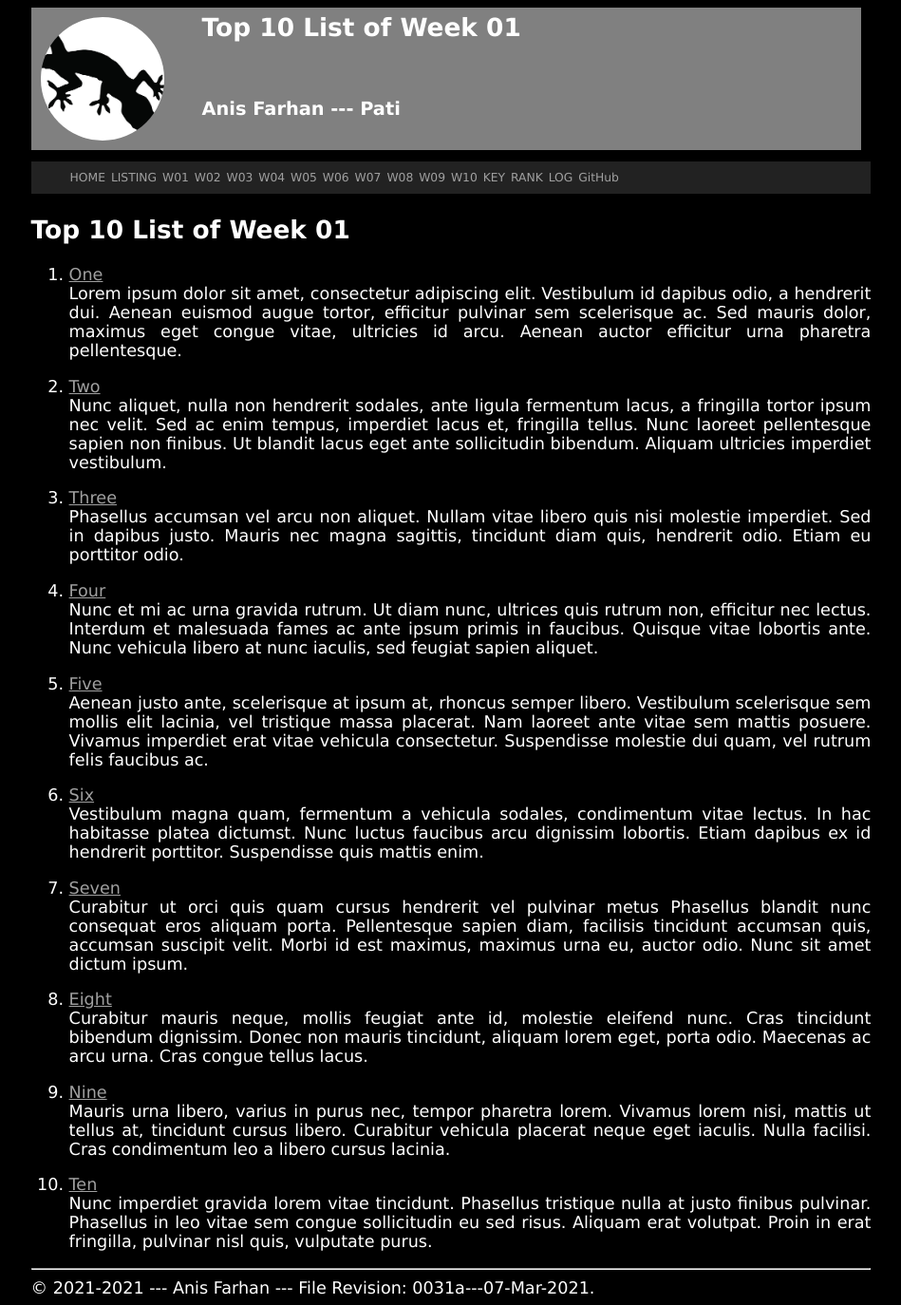
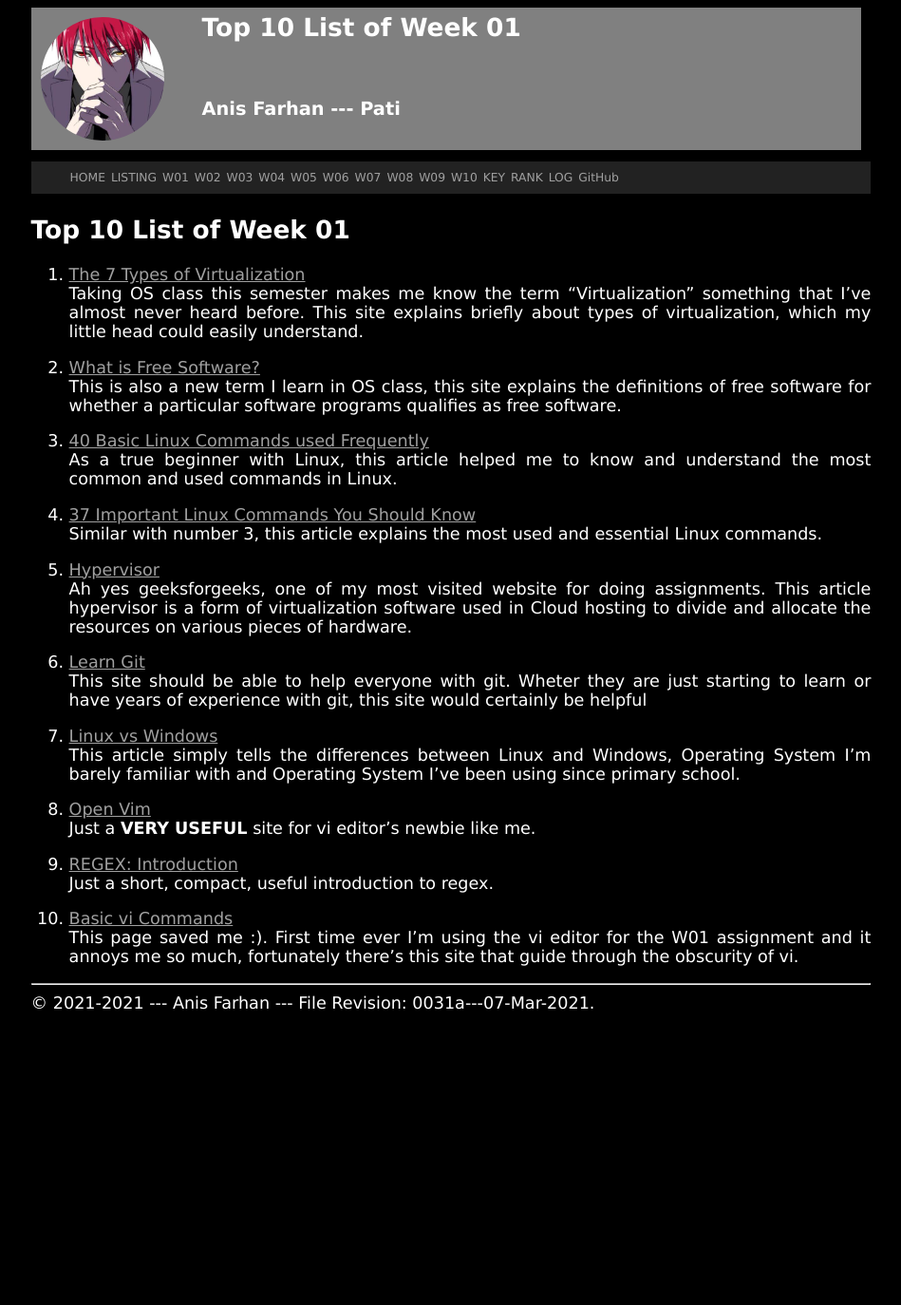
Before and after one commit to anisfarhan/os211, a Jekyll site: the page built from w01.md, in a window 1280 px wide. Shown: the whole page at 95% size, without its empty margins (165-1114 px from the left). Built offline with Jekyll 4.4.1, drawn with Linux system fonts in a browser that asks for light colours; our own code applies the rules of GitHub Pages for plain Markdown files; after the commit the page ends 1074 px from its top, so only the background shows below that.

Commit message:
Finish all W01 assignments

```diff
--- a/_layouts/layout.html
+++ b/_layouts/layout.html
@@ -11,7 +11,7 @@
   <header>
   <div class="row">
     <div class="column left">
-      <img src="{{ site.baseurl }}/assets/images/cbk.jpg" alt="Cicak Bin Kadal" style="width:130px; border-radius:50%">
+      <img src="{{ site.baseurl }}/assets/images/akashi.jpg" alt="Akashi" style="width:130px; border-radius:50%">
     </div>
     <div class="column right1">
       {% if page.title %}{{ page.title | escape }}
--- a/w01.md
+++ b/w01.md
@@ -5,72 +5,34 @@ permalink: /W01/
 
 # Top 10 List of Week 01
 
-1. [One](https://en.wikipedia.org/wiki/1)<br>
-Lorem ipsum dolor sit amet, consectetur adipiscing elit.
-Vestibulum id dapibus odio, a hendrerit dui.
-Aenean euismod augue tortor, efficitur pulvinar sem scelerisque ac.
-Sed mauris dolor, maximus eget congue vitae, ultricies id arcu.
-Aenean auctor efficitur urna pharetra pellentesque.
+1. [The 7 Types of Virtualization](https://www.kelsercorp.com/blog/the-7-types-of-virtualization)<br>
+Taking OS class this semester makes me know the term "Virtualization" something that I've almost never heard before. This site explains briefly about types of virtualization, which my little head could easily understand.
 
-2. [Two](https://en.wikipedia.org/wiki/2)<br>
-Nunc aliquet, nulla non hendrerit sodales, ante ligula fermentum lacus, a fringilla tortor ipsum nec velit.
-Sed ac enim tempus, imperdiet lacus et, fringilla tellus.
-Nunc laoreet pellentesque sapien non finibus.
-Ut blandit lacus eget ante sollicitudin bibendum.
-Aliquam ultricies imperdiet vestibulum.
+2. [What is Free Software?](https://www.gnu.org/philosophy/free-sw.html)<br>
+This is also a new term I learn in OS class, this site explains the definitions of free software for whether a particular software programs qualifies as free software.
 
-3. [Three](https://en.wikipedia.org/wiki/3)<br>
-Phasellus accumsan vel arcu non aliquet.
-Nullam vitae libero quis nisi molestie imperdiet.
-Sed in dapibus justo.
-Mauris nec magna sagittis, tincidunt diam quis, hendrerit odio.
-Etiam eu porttitor odio.
+3. [40 Basic Linux Commands used Frequently](https://linoxide.com/linux-command/essential-linux-basic-commands/)<br>
+As a true beginner with Linux, this article helped me to know and understand the most common and used commands in Linux.
 
-4. [Four](https://en.wikipedia.org/wiki/4)<br>
-Nunc et mi ac urna gravida rutrum.
-Ut diam nunc, ultrices quis rutrum non, efficitur nec lectus.
-Interdum et malesuada fames ac ante ipsum primis in faucibus.
-Quisque vitae lobortis ante.
-Nunc vehicula libero at nunc iaculis, sed feugiat sapien aliquet.
+4. [37 Important Linux Commands You Should Know](https://en.wikipedia.org/wiki/4)<br>
+Similar with number 3, this article explains the most used and essential Linux commands.
 
-5. [Five](https://en.wikipedia.org/wiki/5)<br>
-Aenean justo ante, scelerisque at ipsum at, rhoncus semper libero.
-Vestibulum scelerisque sem mollis elit lacinia, vel tristique massa placerat.
-Nam laoreet ante vitae sem mattis posuere.
-Vivamus imperdiet erat vitae vehicula consectetur.
-Suspendisse molestie dui quam, vel rutrum felis faucibus ac.
+5. [Hypervisor](https://www.geeksforgeeks.org/hypervisor/)<br>
+Ah yes geeksforgeeks, one of my most visited website for doing assignments. This article hypervisor is a form of virtualization software used in Cloud hosting to divide and allocate the resources on various pieces of hardware.
 
-6. [Six](https://en.wikipedia.org/wiki/6)<br>
-Vestibulum magna quam, fermentum a vehicula sodales, condimentum vitae lectus.
-In hac habitasse platea dictumst.
-Nunc luctus faucibus arcu dignissim lobortis.
-Etiam dapibus ex id hendrerit porttitor.
-Suspendisse quis mattis enim.
+6. [Learn Git](https://try.github.io/)<br>
+This site should be able to help everyone with git. Wheter they are just starting to learn or have years of experience with git, this site would certainly be helpful
 
-7. [Seven](https://en.wikipedia.org/wiki/7)<br>
-Curabitur ut orci quis quam cursus hendrerit vel pulvinar metus
-Phasellus blandit nunc consequat eros aliquam porta.
-Pellentesque sapien diam, facilisis tincidunt accumsan quis, accumsan suscipit velit.
-Morbi id est maximus, maximus urna eu, auctor odio.
-Nunc sit amet dictum ipsum.
+7. [Linux vs Windows](https://www.guru99.com/linux-differences.html)<br>
+This article simply tells the differences between Linux and Windows,
+Operating System I'm barely familiar with and Operating System I've been using since primary school.
 
-8. [Eight](https://en.wikipedia.org/wiki/8)<br>
-Curabitur mauris neque, mollis feugiat ante id, molestie eleifend nunc.
-Cras tincidunt bibendum dignissim.
-Donec non mauris tincidunt, aliquam lorem eget, porta odio.
-Maecenas ac arcu urna.
-Cras congue tellus lacus.
+8. [Open Vim](https://www.openvim.com/)<br>
+Just a **VERY USEFUL** site for vi editor's newbie like me.
 
-9. [Nine](https://en.wikipedia.org/wiki/9)<br>
-Mauris urna libero, varius in purus nec, tempor pharetra lorem.
-Vivamus lorem nisi, mattis ut tellus at, tincidunt cursus libero.
-Curabitur vehicula placerat neque eget iaculis.
-Nulla facilisi.
-Cras condimentum leo a libero cursus lacinia.
+9. [REGEX: Introduction](https://devblogs.microsoft.com/scripting/regular-expressions-regex-introduction/)<br>
+Just a short, compact, useful introduction to regex.
 
-10. [Ten](https://en.wikipedia.org/wiki/10)<br>
-Nunc imperdiet gravida lorem vitae tincidunt.
-Phasellus tristique nulla at justo finibus pulvinar.
-Phasellus in leo vitae sem congue sollicitudin eu sed risus.
-Aliquam erat volutpat.
-Proin in erat fringilla, pulvinar nisl quis, vulputate purus.
+10. [Basic vi Commands](https://www.cs.colostate.edu/helpdocs/vi.html)<br>
+This page saved me :).
+First time ever I'm using the vi editor for the W01 assignment and it annoys me so much, fortunately there's this site that guide through the obscurity of vi.
```
Also changed, not shown: TXT/mylog.txt (+11 -1 lines), TXT/mypubkey.txt (deleted, +0 -52 lines), TXT/myrank.txt (+5 -27 lines), assets/images/akashi.jpg (renamed from assets/images/3T8ZRwOi.jpg), assets/images/cbk.jpg (deleted), 3 other files.
